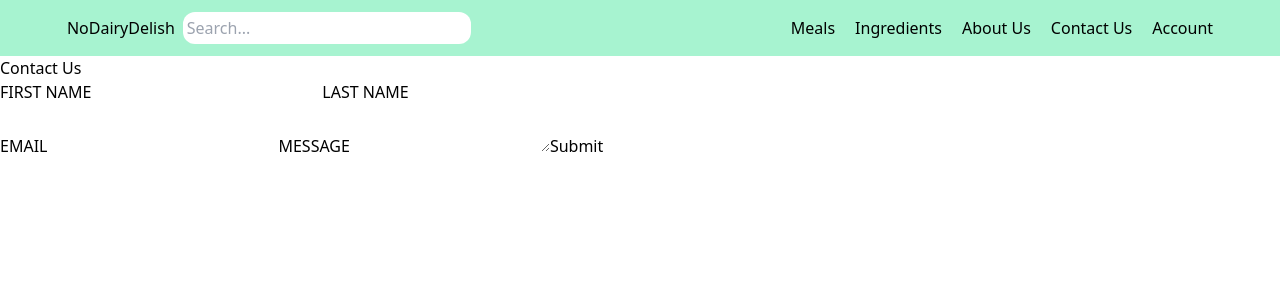
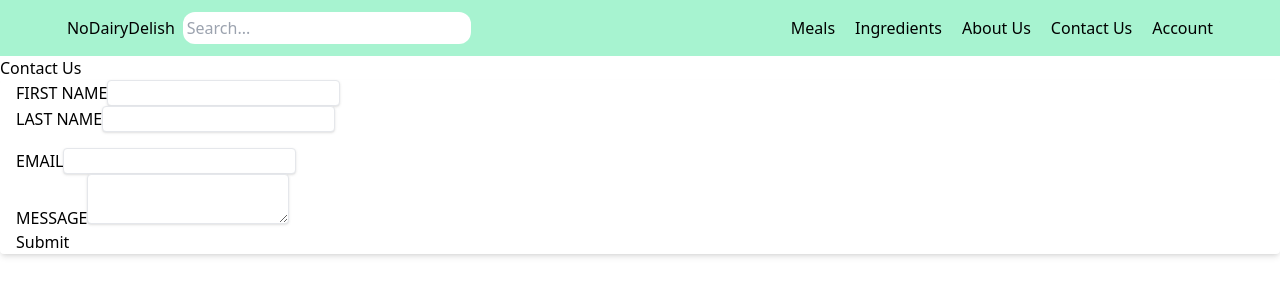
Before and after one commit to kimbencinas/no-dairy-delish, a React (Create React App) app: page /contact in a window 1280 px wide. Shown: the top 300 px of the page. Built offline with nearby package versions, Linux system fonts and the light colour scheme.

Commit message:
Add some spacing & layout changes to contact page form

```diff
--- a/src/Pages/Contact.jsx
+++ b/src/Pages/Contact.jsx
@@ -13,30 +13,34 @@ function Contact() {
       <div>
         <h2>Contact Us</h2>
         <div className="flex flex-col">
-          <form>
-            <div className="">
-              <label>FIRST NAME
+          <form className="bg-white shadow-md rounded px-4">
+            <div className="mb-4">
+              <label className="block">FIRST NAME
                 <input
                   type="text"
                   value={firstName}
+                  className="shadow border rounded"
                 />
               </label>
-              <label>LAST NAME
+              <label className="block">LAST NAME
                 <input
                   type="text"
                   value={lastName}
+                  className="shadow border rounded"
                 />
               </label>
             </div>
-            <label>EMAIL
+            <label className="block">EMAIL
               <input
                 type="text"
                 value={email}
+                className="shadow border rounded"
               />
             </label>
-            <label>MESSAGE
+            <label className="block">MESSAGE
               <textarea
                 value={message}
+                className="shadow border rounded"
               />
             </label>
             <input type="submit" />
```
